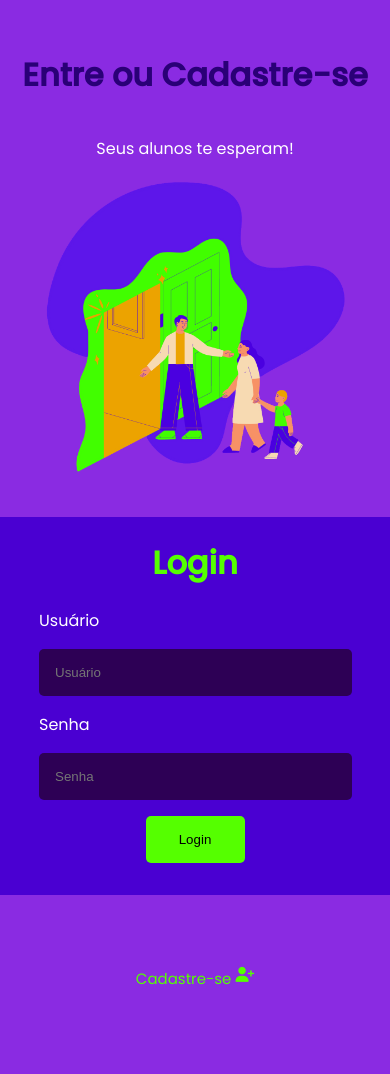
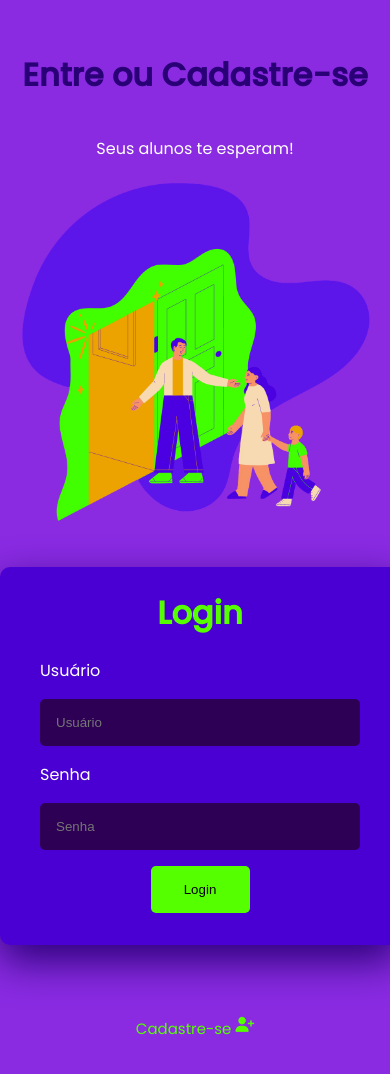
Before and after one commit to PauloRicardoDev/login-pag, a plain HTML site: page index.html in a window 390 px wide. Before the commit the page ends 1051 px from the top, so only its background shows below. Drawn offline with Linux system fonts and the light colour scheme.

Commit message:
Ajustes de responsividade

```diff
--- a/style.css
+++ b/style.css
@@ -129,11 +129,11 @@ a{
         height: 100%;
     }
     .caixa__login{
-        width:100%!important;
+        width:400px!important;
         height: 60% !important;
         background-color: #4a00d2;
-        border-radius: 0px;
-        box-shadow: 0px 0 0;
+        border-radius: 10px;
+        box-shadow: 0 1rem 40px #2a0077;
         margin:40px auto !important;
     }
     .caixa__usuario{
@@ -157,7 +157,7 @@ a{
     }
 
     img{
-        width: 300px;
+        width: 350px;
     }
     .caixa__final{
         width: 100px;
```
